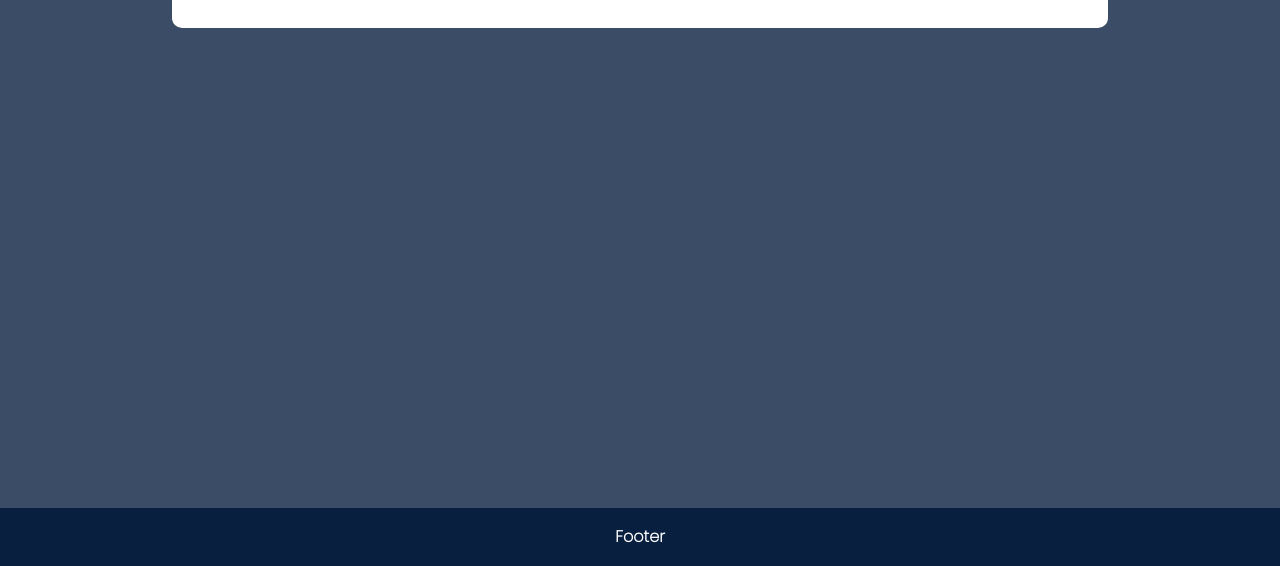
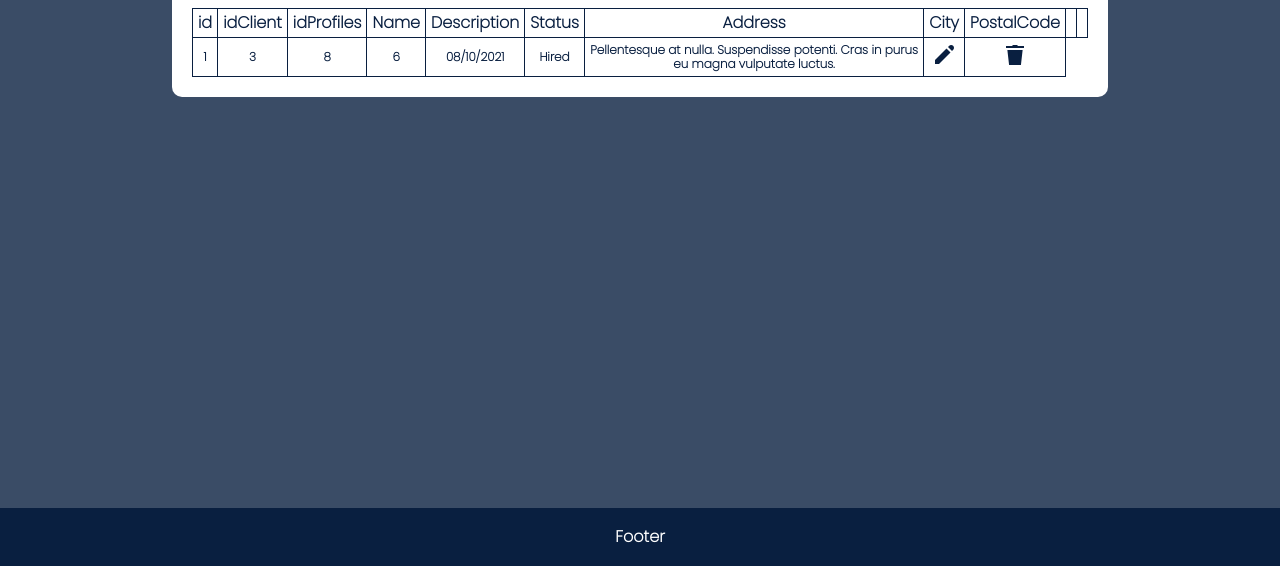
Before and after one commit to AndresCespedes23/Dami-MindSet-server, a website: page public/positions.html in a window 1280 px wide. Shown: the part 234-800 px from the top of the page. Drawn offline with Linux system fonts and the light colour scheme.

Commit message:
MS-59: Add basic table with positions data

```diff
--- a/public/positions.html
+++ b/public/positions.html
@@ -18,6 +18,35 @@
     <section>
       <div id="resource-table">
         <h1>Positions</h1>
+        <table>
+            <tr>
+              <th>id</th>
+              <th>idClient</th>
+              <th>idProfiles</th>
+              <th>Name</th>
+              <th>Description</th>
+              <th>Status</th>
+              <th>Address</th>
+              <th>City</th>
+              <th>PostalCode</th>
+              <th></th>
+              <th></th>
+            </tr>
+            <tr>
+              <td>1</td>
+              <td>3</td>
+              <td>8</td>
+              <td>6</td>
+              <td>08/10/2021</td>
+              <td>Hired</td>
+              <td>
+                Pellentesque at nulla. Suspendisse potenti. Cras in purus eu magna
+                vulputate luctus.
+              </td>
+              <td><img src="img/Icon-edit.png" alt="Edit" /></td>
+              <td><img src="img/Icon-remove.png" alt="Remove" /></td>
+            </tr>
+          </table>
       </div>
     </section>
     <footer>Footer</footer>
```
